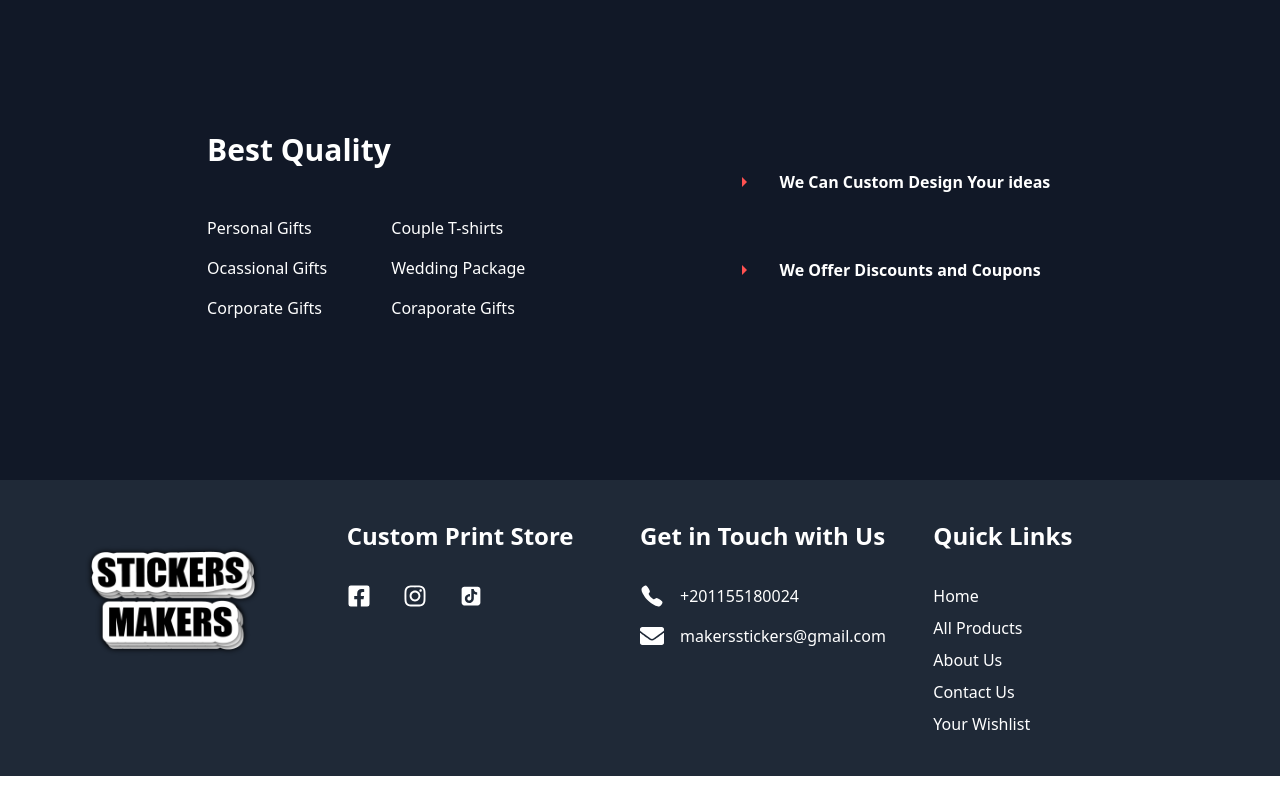
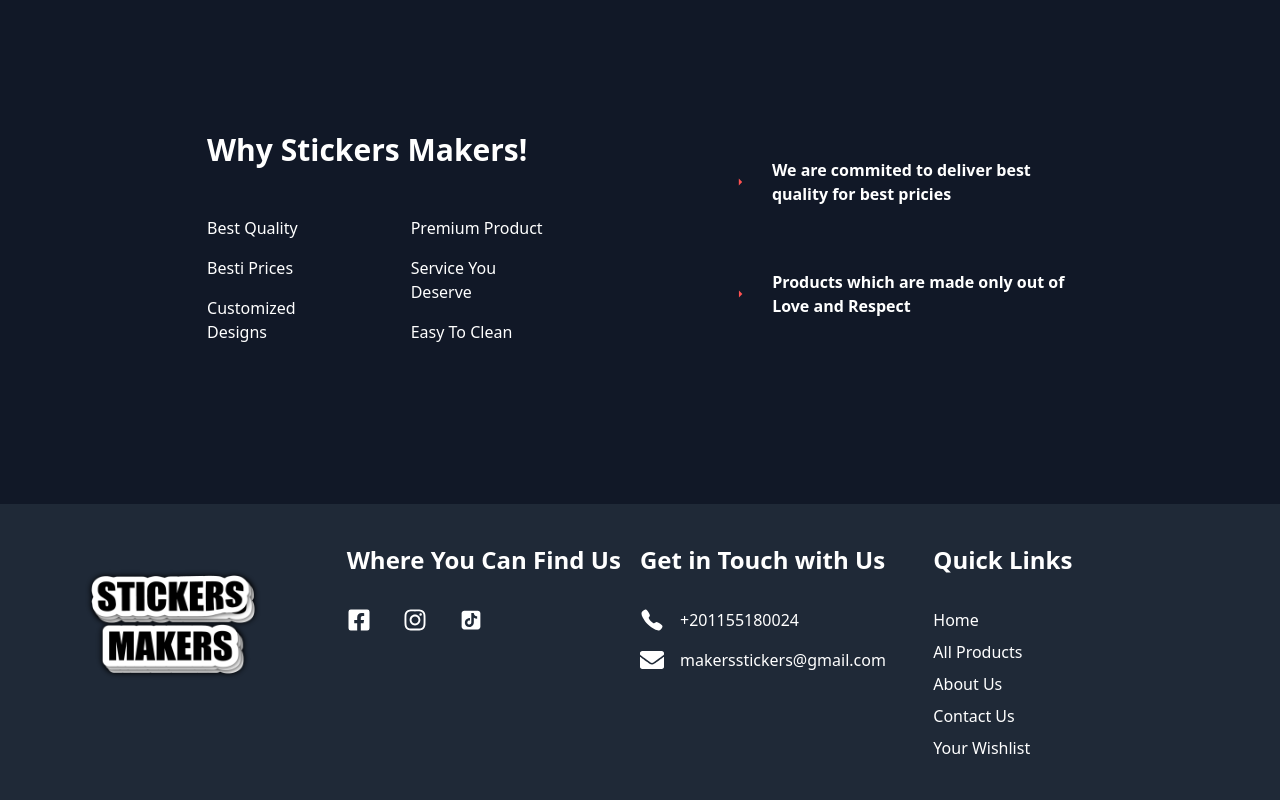
Before and after one commit to Muhamadeiid/Stickersmakers, a React (Vite) app: page /about in a window 1280 px wide. Shown: the part 1272-2072 px from the top of the page. Before the commit the page ends 2048 px from the top, so only its background shows below. Built offline with nearby package versions, Linux system fonts and the light colour scheme.

Commit message:
update About us

```diff
--- a/src/Components/About/AboutPage.jsx
+++ b/src/Components/About/AboutPage.jsx
@@ -78,28 +78,28 @@ const AboutPage = () => {
       </section>
       <section className="w-full text-fontColor flex flex-col gap-10 md:flex-row md:justify-evenly justify-center items-center dark:text-white dark:bg-darkColor md:px-20 py-12 md:py-40">
         <div className="flex flex-col gap-12 md:w-1/3 w-full px-4">
-          <h1 className=" text-start text-3xl font-bold">Best Quality</h1>
+          <h1 className=" text-start text-3xl font-bold">Why Stickers Makers!</h1>
           <div className="flex gap-16">
             <div className="flex flex-col gap-4">
-              <h6>Personal Gifts</h6>
-              <h6>Ocassional Gifts</h6>
-              <h6> Corporate Gifts</h6>
+              <h6>Best Quality</h6>
+              <h6>Besti Prices</h6>
+              <h6>Customized Designs</h6>
             </div>
             <div className="flex flex-col gap-4">
-              <h6>Couple T-shirts</h6>
-              <h6>Wedding Package</h6>
-              <h6>Coraporate Gifts</h6>
+              <h6>Premium Product</h6>
+              <h6>Service You Deserve</h6>
+              <h6>Easy To Clean</h6>
             </div>
           </div>
         </div>
         <div className="md:w-1/3 w-full px-4 flex flex-col gap-16 font-bold">
           <div className="flex gap-6 justify-start items-center">
             <MdArrowRight className="text-mainColor" size={24} />
-            <h4>We Can Custom Design Your ideas</h4>
+            <h4>We are commited to deliver best quality for best pricies</h4>
           </div>
           <div className="flex gap-6 justify-start items-center">
             <MdArrowRight className="text-mainColor" size={24} />
-            <h4>We Offer Discounts and Coupons</h4>
+            <h4>Products which are made only out of Love and Respect</h4>
           </div>
         </div>
       </section>
--- a/src/Components/Footer/Footer.jsx
+++ b/src/Components/Footer/Footer.jsx
@@ -17,7 +17,7 @@ const Footer = () => {
             </Link>
           </div>
           <div className="footer-col">
-            <h3>Custom Print Store</h3>
+            <h3>Where You Can Find Us</h3>
             <div className="flex w-full gap-8">
               <Link to="https://www.facebook.com/stickersmakers1"><FaFacebookSquare
                 className="cursor-pointer"
--- a/src/Components/Products/WishlistPage.jsx
+++ b/src/Components/Products/WishlistPage.jsx
@@ -2,8 +2,8 @@ import React, { useContext } from "react";
 import { WishlistContext } from "../Context/WishlistContext";
 import Navbar from "../Nav/Navbar";
 import Footer from "../Footer/Footer";
-import { FaHeart, FaRegHeart } from "react-icons/fa"; // Import the filled heart icon
-import { Link } from "react-router-dom"; // Import Link for navigation
+import { FaHeart, FaRegHeart } from "react-icons/fa";
+import { Link } from "react-router-dom";
 
 const WishlistPage = () => {
   const { wishlist, removeFromWishlist } = useContext(WishlistContext);
@@ -41,15 +41,13 @@ const WishlistPage = () => {
                     {item.description}
                   </h1>
 
-                  {/* Go to Single Product Page Button */}
                   <Link
-                    to={`/products/${item.id}`} // Link to the single product page
+                    to={`/products/${item.id}`}
                     className="w-full bg-blue-500 hover:bg-blue-600 text-white py-2 px-4 rounded-lg text-sm text-center transition-colors"
                   >
                     View Product
                   </Link>
 
-                  {/* Remove from Wishlist Button */}
                   <button
                     className="w-full bg-red-500 hover:bg-red-600 px-4 py-2 rounded-lg text-sm text-white mt-2 transition-colors"
                     onClick={() => removeFromWishlist(item.id)}
```
